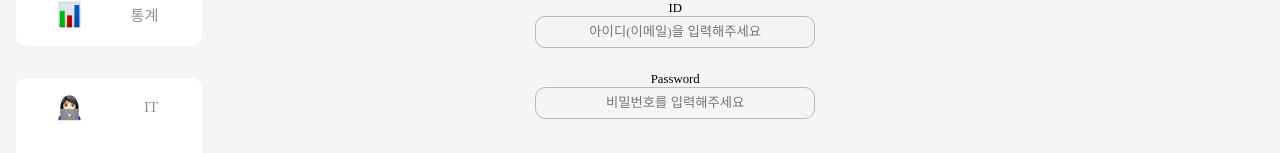
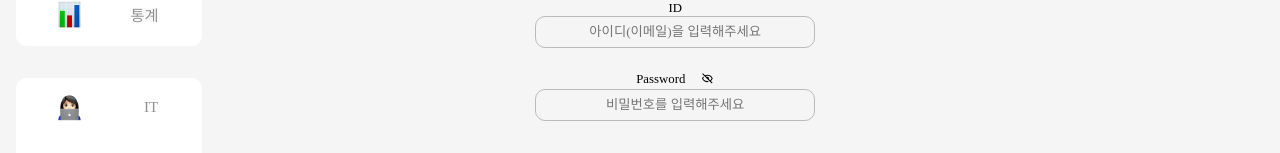
Before and after one commit to Team-Port/Voilio-Frontend, a React (Create React App) app: page /login in a window 1280 px wide. Shown: the part 296-449 px from the top of the page. Built offline with nearby package versions, Linux system fonts and the light colour scheme; no server answers; a web font is replaced by a local one.

Commit message:
[#12]Feat: Connect Login API

```diff
--- a/src/page/Login.jsx
+++ b/src/page/Login.jsx
@@ -4,16 +4,44 @@ import './css/profile.css'
 import { Link, useNavigate } from 'react-router-dom';
 // import { login } from '../store/user/userSlice';
 import Sidebar from '../component/Sidebar';
+import axios from "axios";
+import { useState } from "react";
+import { BiShow, BiHide} from 'react-icons/bi'
 
 
 const Login = () => {
-    const navigator = useNavigate();
-    // const dispatch = useDispatch();
+    const [emailValue, setEmailValue] = useState("");
+    const [pwdValue, setPwdValue] = useState("");
+    const [message, setMessage] = useState("");
+    const [showPswd, setShowPswd] = useState(false);
 
-    const loginUser = (e) => {
-        e.preventDefault();
-        // dispatch(login(true));
-        navigator('/')      //   함수로 쓸때는 Link를 못쓰니 navigator사용
+    const navigate = useNavigate();
+
+    const loginAxios = () => {
+         axios
+            .post("http://localhost:8080/api/v1/auth/login", {
+                email : emailValue,
+                password : pwdValue
+            })
+            .then((response) => {
+                console.log(response);
+                alert("또 만나네요! 반가워요✨")
+                if(response.status === 200){
+                    return navigate("/");
+                }
+            }).catch((err) => {
+            setMessage(err.response.message)
+            alert("이메일과 비밀번호가 일치하지 않습니다.")
+            console.log(err)
+        });
+    }
+
+    const onSubmitHandler = (event) => {
+        event.preventDefault();
+    }
+
+    const toggleShowPswd =()=>{
+        setShowPswd(!showPswd);
     }
 
     return (
@@ -32,19 +60,42 @@ const Login = () => {
                         🤟🏻 다양한 분야 사람들과, 채용 담당자들과 DM을 해보세요 ⭐️
                     </p>
                 </div>
-                <form onSubmit={(e)=> {loginUser(e)}} >
+                <form onClick={onSubmitHandler} >
                     <div className='input-box'>
                         <div className='input-box'>
                             <div><label htmlFor='userID'>ID</label></div>
-                            <div><input type="text" id="userID" placeholder="아이디(이메일)을 입력해주세요"></input></div>
+                            <div>
+                                <input type="text" id="userID"
+                                    placeholder="아이디(이메일)을 입력해주세요"
+                                    onChange={(e) => {
+                                        setEmailValue(e.target.value); }}>
+                                </input>
+                            </div>
                         </div>
                         <div className='input-box'>
-                            <div><label htmlFor='userPWD'>Password</label></div>
-                            <div><input type="text" id="userPWD" placeholder="비밀번호를 입력해주세요"></input></div>
+                            <div className='pwd-box'>
+                                <label htmlFor='userPWD'>Password</label>
+                                <div className="absolute top-[16px] right-[20px] sm:right-[30px]">
+                                    {showPswd ? (
+                                    <BiShow onClick={toggleShowPswd} />
+                                    ) : (
+                                    <BiHide onClick={toggleShowPswd} />
+                                    )}
+                                </div>
+                            </div>
+                            <div>
+                                <input type={showPswd ? "text" : "password"} id="userPWD"
+                                    placeholder="비밀번호를 입력해주세요"
+                                    onChange={(e) => {
+                                        setPwdValue(e.target.value); }}>
+                                </input>
+                            </div>
                         </div>
                     </div>
                     <div className='profile-btn-box'>
-                        <input className='login-btn' type="submit" value="login"></input>
+                        <input className='login-btn' type="submit" value="login"
+                                onClick={loginAxios}>
+                        </input>
                         <Link to={'/join'}>
                             <input className='join-btn' type="button" value="join"></input>
                         </Link>
```
